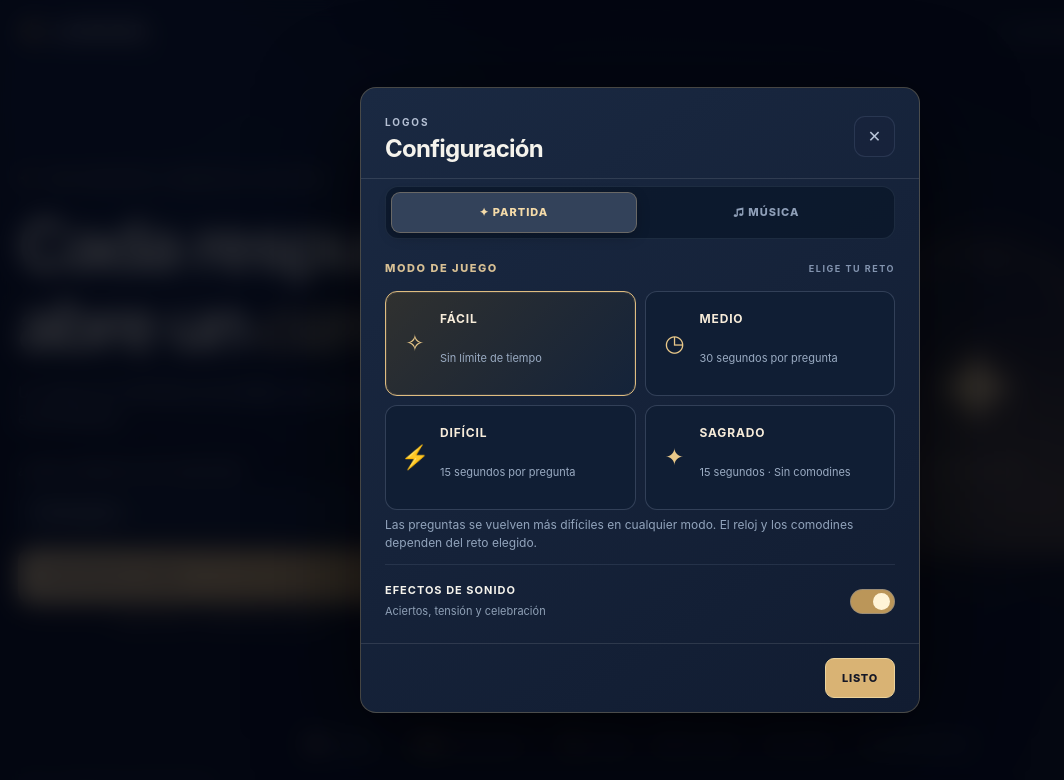
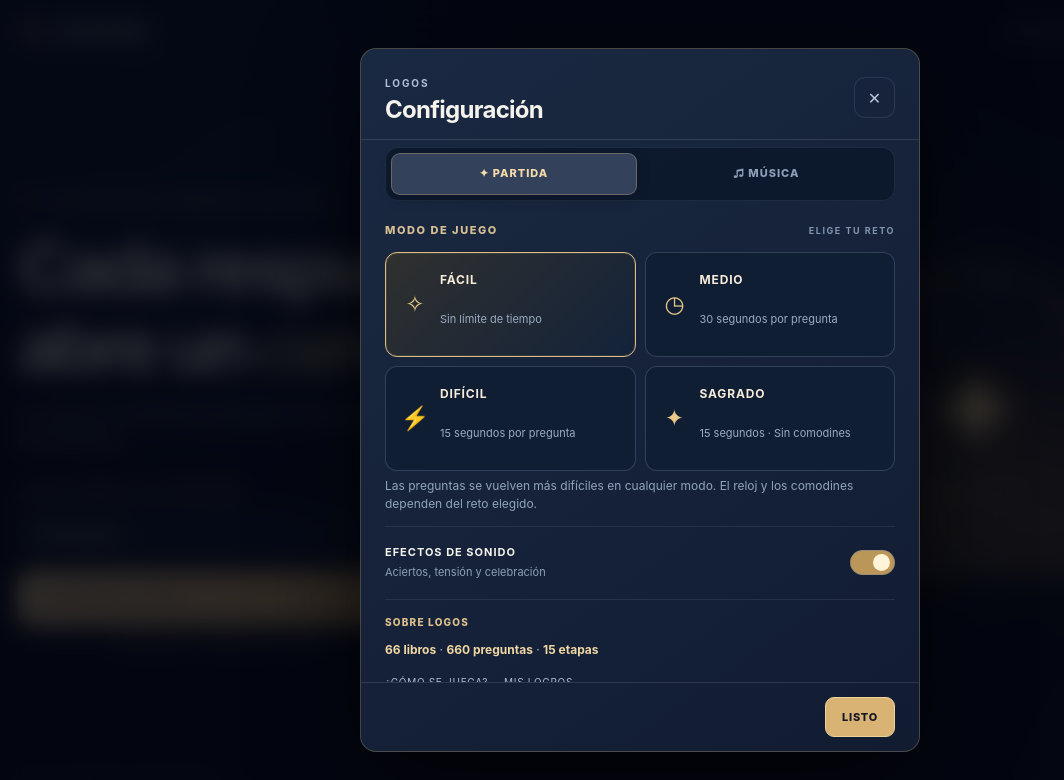
Before and after one commit to HlKARl/LOGOS, a plain HTML site: page index.html in a window 1280 px wide. Both pictures are taken after a click on the button 1241 px from the left and 31 px from the top of the page. Shown: the whole page, without its empty margins (0-1064 px from the left). Drawn offline with Linux system fonts and the light colour scheme.

Commit message:
Add files via upload

```diff
--- a/app.js
+++ b/app.js
@@ -47,7 +47,7 @@ function makeNewGame(){
 }
 function showHome(){view='home';music.setScene('home');stopTimer();$('gameScreen').hidden=true;$('resultScreen').hidden=true;$('homeScreen').hidden=false;const resume=Boolean(game);$('resumeBtn').hidden=!resume;$('homeModeText').textContent='✧ MODO '+MODES[settings.difficulty].label+' · '+MODES[settings.difficulty].description.toLocaleUpperCase('es-EC');if(game)$('playerInput').value=game.player;document.title='LOGOS · El gran desafío bíblico';window.scrollTo({top:0,behavior:'instant'})}
 function showGame(){if(!game)return showHome();view='game';music.setScene('game',game.round);$('homeScreen').hidden=true;$('resultScreen').hidden=true;$('gameScreen').hidden=false;$('mobileLadder').hidden=true;$('ladderToggle').setAttribute('aria-expanded','false');renderGame();startTimer();document.title='LOGOS · Pregunta '+game.round;window.scrollTo({top:0,behavior:'instant'})}
-function showResult(record){view='result';music.setScene('result',15,record.reason==='win');stopTimer();$('homeScreen').hidden=true;$('gameScreen').hidden=true;$('resultScreen').hidden=false;
+function showResult(record){view='result';music.setScene('result',15,record.reason==='win',record.reason);stopTimer();$('homeScreen').hidden=true;$('gameScreen').hidden=true;$('resultScreen').hidden=false;
  const win=record.reason==='win',retire=record.reason==='retire';$('resultIcon').textContent=win?'✦':retire?'◇':'✧';$('resultEyebrow').textContent=win?'DESAFÍO COMPLETADO':retire?'HAS DECIDIDO PLANTARTE':'FIN DEL CONCURSO';
  $('resultTitle').textContent=win?'¡Alcanzaste el millón!':retire?'¡Premio asegurado!':record.won>=10?'¡Gran recorrido!':record.won>=5?'¡Buen trabajo!':'¡Sigue aprendiendo!';
  $('resultSubtitle').textContent=win?'Respondiste correctamente las quince preguntas. ¡Un recorrido extraordinario!':retire?'Elegiste retirarte con lo ganado. A veces, la sabiduría también está en saber cuándo detenerse.':record.reason==='timeout'?'Se agotó el tiempo de la pregunta. Tu premio se calcula según la última meta asegurada.':'La última respuesta no fue correcta, pero siempre hay algo nuevo que aprender.';
@@ -132,16 +132,18 @@ function settingsModal(){
     <div class="mode-grid">${Object.entries(MODES).map(([key,m])=>`<label class="mode-option ${settings.difficulty===key?'picked':''}"><input type="radio" name="difficulty" value="${key}" ${settings.difficulty===key?'checked':''}><span class="mode-symbol">${key==='facil'?'✧':key==='medio'?'◷':key==='dificil'?'⚡':'✦'}</span><strong>${m.label}</strong><small>${m.description}</small></label>`).join('')}</div>
     <p class="settings-tip">Las preguntas se vuelven más difíciles en cualquier modo. El reloj y los comodines dependen del reto elegido.</p>
     <div class="settings-line"><div><strong>EFECTOS DE SONIDO</strong><small>Aciertos, tensión y celebración</small></div><label class="mini-switch"><input id="sfxToggle" type="checkbox" ${settings.sfx?'checked':''}><span></span></label></div>
+    <div class="settings-extra"><div class="settings-extra-title">SOBRE LOGOS</div><p><strong>66 libros</strong> · <strong>660 preguntas</strong> · <strong>15 etapas</strong></p><div class="settings-extra-actions"><button id="howInSettings" class="subtle-action" type="button">¿CÓMO SE JUEGA?</button><button id="recordsInSettings" class="subtle-action" type="button">MIS LOGROS</button></div></div>
     ${game?'<p class="settings-note">Hay una partida en curso: el modo elegido se aplicará al comenzar una nueva.</p>':''}`;
    pane.querySelectorAll('input[name="difficulty"]').forEach(radio=>radio.addEventListener('change',e=>{settings.difficulty=e.target.value;saveSettings();pane.querySelectorAll('.mode-option').forEach(el=>el.classList.toggle('picked',el.querySelector('input').checked));if($('homeModeText'))$('homeModeText').textContent='✧ MODO '+MODES[settings.difficulty].label+' · '+MODES[settings.difficulty].description.toLocaleUpperCase('es-EC');sound('select')}));
+   $('howInSettings').addEventListener('click',howTo);$('recordsInSettings').addEventListener('click',records);
    $('sfxToggle').addEventListener('change',e=>{settings.sfx=e.target.checked;saveSettings();if(settings.sfx)sound('select')});
   }else{
    const st=music.getState();pane.innerHTML=`<div class="settings-section-title">BANDA SONORA <span>AMBIENTE DINÁMICO</span></div>
     <div class="source-choices"><label class="source-option ${settings.musicSource==='ambient'?'picked':''}"><input type="radio" name="musicSource" value="ambient" ${settings.musicSource==='ambient'?'checked':''}><span>✧</span> Instrumental</label><label class="source-option ${settings.musicSource==='local'?'picked':''}"><input type="radio" name="musicSource" value="local" ${settings.musicSource==='local'?'checked':''}><span>♫</span> Mi dispositivo</label><label class="source-option ${settings.musicSource==='github'?'picked':''}"><input type="radio" name="musicSource" value="github" ${settings.musicSource==='github'?'checked':''}><span>☁</span> GitHub</label></div>
     <div class="audio-bar"><span>VOLUMEN</span><input id="volumeRange" type="range" min="0" max="100" value="${settings.musicVolume}" aria-label="Volumen musical"><span id="volumeVal">${settings.musicVolume}%</span></div>
     <div class="audio-current"><span class="audio-playing" id="playingNow">♫ ${clean(st.nowPlaying||'Música pausada')}</span><button id="nextSongBtn" class="small-skip" type="button" aria-label="Siguiente canción">⏭</button></div>
-    <div class="music-source-panel" id="localMusicPane" ${settings.musicSource!=='local'?'hidden':''}><p class="settings-tip">Importa una carpeta o varias canciones; se guardan en este dispositivo para escuchar sin internet.</p><div class="settings-line"><label for="localPhase">REPRODUCIR EN</label><select id="localPhase"><option value="auto">Todas las etapas / Según carpetas</option><option value="inicio">Inicio</option><option value="suave">Rondas 1–5</option><option value="media">Rondas 6–10</option><option value="intensa">Rondas 11–15</option><option value="victoria">Victoria</option></select></div><div class="import-actions"><label class="file-button" for="folderSongs">+ CARPETA</label><input id="folderSongs" type="file" accept="audio/*" webkitdirectory directory multiple hidden><label class="file-button" for="multipleSongs">+ CANCIONES</label><input id="multipleSongs" type="file" accept="audio/*,.mp3,.ogg,.wav,.m4a,.aac,.flac" multiple hidden></div><div class="library-footer"><span id="localMusicStatus">${st.localCount} canciones guardadas</span><button id="clearSongsBtn" class="subtle-action" type="button">BORRAR</button></div><p class="settings-tip">Si tu navegador no permite importar carpetas, elige varias canciones.</p></div>
-    <div class="music-source-panel" id="githubMusicPane" ${settings.musicSource!=='github'?'hidden':''}><p class="settings-tip">Añade archivos a <code>music/</code> en tu repositorio y sus rutas a <code>music/catalog.json</code>. Las listas cambian entre inicio, rondas 1–5, 6–10, 11–15 y victoria.</p><div class="library-footer"><span id="githubMusicStatus">${st.githubCount} pistas · ${st.offlineCount} sin conexión</span></div><button id="downloadMusicBtn" class="file-button wide-download" type="button">↓ DESCARGAR PARA JUGAR OFFLINE</button></div>
+    <div class="music-source-panel" id="localMusicPane" ${settings.musicSource!=='local'?'hidden':''}><p class="settings-tip">Importa una carpeta o varias canciones; se guardan en este dispositivo para escuchar sin internet.</p><div class="settings-line"><label for="localPhase">REPRODUCIR EN</label><select id="localPhase"><option value="auto">Todas las etapas / Según carpetas</option><option value="inicio">Inicio</option><option value="suave">Rondas 1–5</option><option value="media">Rondas 6–10</option><option value="intensa">Rondas 11–15</option><option value="victoria">Victoria</option><option value="derrota">Derrota</option></select></div><div class="import-actions"><label class="file-button" for="folderSongs">+ CARPETA</label><input id="folderSongs" type="file" accept="audio/*" webkitdirectory directory multiple hidden><label class="file-button" for="multipleSongs">+ CANCIONES</label><input id="multipleSongs" type="file" accept="audio/*,.mp3,.ogg,.wav,.m4a,.aac,.flac" multiple hidden></div><div class="library-footer"><span id="localMusicStatus">${st.localCount} canciones guardadas</span><button id="clearSongsBtn" class="subtle-action" type="button">BORRAR</button></div><p class="settings-tip">Si tu navegador no permite importar carpetas, elige varias canciones.</p></div>
+    <div class="music-source-panel" id="githubMusicPane" ${settings.musicSource!=='github'?'hidden':''}><p class="settings-tip">Añade archivos a <code>music/</code> en tu repositorio y sus rutas a <code>music/catalog.json</code>. Las listas cambian entre inicio, rondas 1–5, 6–10, 11–15, victoria y derrota.</p><div class="library-footer"><span id="githubMusicStatus">${st.githubCount} pistas · ${st.offlineCount} sin conexión</span></div><button id="downloadMusicBtn" class="file-button wide-download" type="button">↓ DESCARGAR PARA JUGAR OFFLINE</button></div>
     <p class="settings-tip audio-last">La música cambia de intensidad según la etapa. Para reproducirla, pulsa el icono musical de la barra superior.</p>`;
    const refresh=()=>{const a=music.getState();if($('localMusicStatus'))$('localMusicStatus').textContent=a.localCount+' canciones guardadas';if($('githubMusicStatus'))$('githubMusicStatus').textContent=`${a.githubCount} pistas · ${a.offlineCount} descargadas`;if($('playingNow'))$('playingNow').textContent='♫ '+(a.nowPlaying||'Música pausada')};
    pane.querySelectorAll('input[name="musicSource"]').forEach(radio=>radio.addEventListener('change',e=>{music.setSource(e.target.value);saveSettings();pane.querySelectorAll('.source-option').forEach(el=>el.classList.toggle('picked',el.querySelector('input').checked));$('localMusicPane').hidden=e.target.value!=='local';$('githubMusicPane').hidden=e.target.value!=='github';refresh()}));
@@ -163,7 +165,7 @@ function sound(kind){if(!settings.sfx)return;const p=(f,t,d,vol=.045)=>playTone(
 function bind(){
  $('brandBtn').addEventListener('click',()=>{if(view==='game'&&!pendingResolve){saveGame();showHome()}else if(view!=='game')showHome()});
  $('startBtn').addEventListener('click',()=>{if(game){openModal('¿Empezar otra partida?',`<p>Hay una partida guardada de <strong>${clean(game.player)}</strong>. Si comienzas una nueva, se perderá el progreso de esa partida.</p>`,[{label:'CANCELAR',fn:closeModal},{label:'NUEVA PARTIDA',style:'gold-action',fn:()=>{closeModal();makeNewGame()}}])}else makeNewGame()});
- $('resumeBtn').addEventListener('click',showGame);$('howBtn').addEventListener('click',howTo);$('recordsBtn').addEventListener('click',records);$('musicBtn').addEventListener('click',toggleMusic);$('nextTrackBtn').addEventListener('click',()=>music.skip());$('settingsBtn').addEventListener('click',settingsModal);$('homeSettingsBtn').addEventListener('click',settingsModal);$('leaveBtn').addEventListener('click',leaveMenu);
+ $('resumeBtn').addEventListener('click',showGame);$('musicBtn').addEventListener('click',toggleMusic);$('nextTrackBtn').addEventListener('click',()=>music.skip());$('settingsBtn').addEventListener('click',settingsModal);$('leaveBtn').addEventListener('click',leaveMenu);
  $('ladderToggle').addEventListener('click',()=>{const el=$('mobileLadder');el.hidden=!el.hidden;$('ladderToggle').setAttribute('aria-expanded',String(!el.hidden))});
  $('nextAnswerBtn').addEventListener('click',confirm);$('fiftyBtn').addEventListener('click',fifty);$('swapBtn').addEventListener('click',swap);$('doubleBtn').addEventListener('click',double);
  $('playAgainBtn').addEventListener('click',()=>{showHome();makeNewGame()});$('resultHomeBtn').addEventListener('click',showHome);
--- a/index.html
+++ b/index.html
@@ -46,7 +46,7 @@
         </div>
         <div class="home-art" aria-hidden="true"><div class="art-halo art-ring-1"></div><div class="art-halo art-ring-2"></div><div class="art-halo art-ring-3"></div><div class="art-gate"><div class="gate-ray"></div><div class="gate-sigil">✦</div><div class="gate-caption">LOGOS</div></div><div class="art-small-star star-one">✧</div><div class="art-small-star star-two">✧</div></div>
       </div>
-      <div class="home-lower"><div class="quest-marks"><span><strong>66</strong> LIBROS</span><i></i><span><strong>660</strong> PREGUNTAS</span><i></i><span><strong>15</strong> ETAPAS</span></div><div class="home-bottom"><button class="text-button" id="howBtn">CÓMO SE JUEGA</button><span>·</span><button class="text-button" id="recordsBtn">MIS LOGROS</button><span>·</span><button class="text-button" id="homeSettingsBtn">ELEGIR DIFICULTAD ↗</button></div></div>
+
     </section>
 
     <section class="screen game-screen" id="gameScreen" hidden aria-label="Concurso en curso">
--- a/music.js
+++ b/music.js
@@ -1,12 +1,13 @@
 /* LOGOS 2.0 — Music manager. No third-party services or CDNs. */
 (()=>{
 'use strict';
-const PHASES=['inicio','suave','media','intensa','victoria'];
+const PHASES=['inicio','suave','media','intensa','victoria','derrota'];
 const AUDIO_EXT=/\.(mp3|m4a|aac|ogg|opus|wav|flac|webm)$/i;
 const DB='logos-musica-v2',STORE='pistas';
 const pick=(arr)=>arr[Math.floor(Math.random()*arr.length)];
 function phaseOfPath(p){
  const path='/'+p.toLowerCase().replace(/\\/g,'/').normalize('NFD').replace(/[\u0300-\u036f]/g,'')+'/';
+ if(/\/(derrota|perdida|perder|gameover)\//.test(path))return 'derrota';
  if(/\/(victoria|ganador|final-victoria)\//.test(path))return 'victoria';
  if(/\/(inicio|menu|portada|home)\//.test(path))return 'inicio';
  if(/\/(intensa|intenso|dificil|11-15|nivel3|alta)\//.test(path))return 'intensa';
@@ -31,7 +32,7 @@ function create(settings,onChange=()=>{}){
  const loadedTracks=()=>settings.musicSource==='github'?catalog:local;
  function choices(){const all=loadedTracks(),needed=stage();let chosen=all.filter(x=>x.phase===needed);
   if(!chosen.length&&settings.musicSource==='local')chosen=all.filter(x=>x.phase==='general');
-  if(!chosen.length&&settings.musicSource==='local')chosen=all.filter(x=>x.phase!=='victoria'&&x.phase!=='inicio');
+  if(!chosen.length&&settings.musicSource==='local')chosen=all.filter(x=>x.phase!=='victoria'&&x.phase!=='derrota'&&x.phase!=='inicio');
   if(!chosen.length&&settings.musicSource==='github')chosen=all.filter(x=>x.phase==='general');
   return chosen;
  }
@@ -46,7 +47,7 @@ function create(settings,onChange=()=>{}){
   if(danger||middle){const beat=ctx.createOscillator(),gain=ctx.createGain();beat.type='sine';beat.frequency.setValueAtTime(danger?92:82,now);gain.gain.setValueAtTime(.0001,now);gain.gain.exponentialRampToValueAtTime(danger?.09:.043,now+.012);gain.gain.exponentialRampToValueAtTime(.0001,now+.26);beat.connect(gain).connect(master);beat.start(now);beat.stop(now+.28)}
   setTimeout(()=>{try{master.disconnect()}catch{}},5000);
  }
- function startAmbient(){fadeCancel();audio.pause();stopTicker();usingAmbient=true;nowPlaying='Instrumental LOGOS · '+({inicio:'Inicio',suave:'Sereno',media:'Expectativa',intensa:'Máxima tensión',victoria:'Victoria'}[stage()]||'');currentKey='ambient:'+stage();ambientCounter=0;setPlaying(true);playChords();ambientTick=setInterval(playChords,stage()==='intensa'?2500:stage()==='media'?3050:3750)}
+ function startAmbient(){fadeCancel();audio.pause();stopTicker();usingAmbient=true;nowPlaying='Instrumental LOGOS · '+({inicio:'Inicio',suave:'Sereno',media:'Expectativa',intensa:'Máxima tensión',victoria:'Victoria',derrota:'Derrota'}[stage()]||'');currentKey='ambient:'+stage();ambientCounter=0;setPlaying(true);playChords();ambientTick=setInterval(playChords,stage()==='intensa'?2500:stage()==='media'?3050:3750)}
  function stopPlayback(){changeToken++;fadeCancel();stopTicker();audio.pause();usingAmbient=false;if(objectUrl){URL.revokeObjectURL(objectUrl);objectUrl=null}currentKey='';nowPlaying='';setPlaying(false)}
  async function playTrack(track,token){if(token!==changeToken)return;
   usingAmbient=false;stopTicker();fadeCancel();audio.pause();
@@ -67,7 +68,7 @@ function create(settings,onChange=()=>{}){
  function stop(){stopPlayback()}
  function toggle(){if(playing)stop();else start()}
  function skip(){if(!playing){start();return}if(settings.musicSource==='ambient'){startAmbient();return}next(true)}
- function setScene(view,round=1,won=false){const old=stage();scene=view==='game'?'game':view==='result'&&won?'victoria':'inicio';phaseName=round<=5?'suave':round<=10?'media':'intensa';if(old!==stage()&&playing){if(settings.musicSource==='ambient')startAmbient();else next(true)}else notify()}
+ function setScene(view,round=1,won=false,reason=''){const old=stage();scene=view==='game'?'game':view==='result'?(won?'victoria':reason==='retire'?'inicio':'derrota'):'inicio';phaseName=round<=5?'suave':round<=10?'media':'intensa';if(old!==stage()&&playing){if(settings.musicSource==='ambient')startAmbient();else next(true)}else notify()}
  function setSource(value){if(!['ambient','local','github'].includes(value))value='ambient';settings.musicSource=value; if(playing){stopPlayback();start()}else notify()}
  function setVolume(){audio.volume=volume();notify()}
  async function importFiles(files,assignTo='auto'){const rows=[];for(const file of Array.from(files||[])){
--- a/music/catalog.json
+++ b/music/catalog.json
@@ -1,7 +1,18 @@
 {
-  "inicio": [],
-  "suave": [],
-  "media": [],
-  "intensa": [],
-  "victoria": []
+  "inicio": [
+    "inicio/Logos - Inicio.mp3"
+  ],
+  "suave": [
+    "juego/suave/Logos - Facil.mp3"
+  ],
+  "media": [
+    "juego/media/Logos - Medio.mp3"
+  ],
+  "intensa": [
+    "juego/intensa/Logos - Intensa.mp3"
+  ],
+  "victoria": [
+    "victoria/Victoria - Mario Bross.mp3"
+  ],
+  "derrota": []
 }
--- a/styles.css
+++ b/styles.css
@@ -321,3 +321,27 @@ body:has(#gameScreen:not([hidden])) .topbar{height:clamp(45px,8dvh,66px)}
  .feedback-bar{font-size:9px;min-height:30px}
  .lifeline{min-height:39px}
 }
+
+/* LOGOS 3.2: portada limpia y biblioteca musical resistente a pantallas estrechas */
+.home-screen{justify-content:center}
+.home-stage{width:100%;flex:1;min-height:0}
+.modal-backdrop{padding:10px;box-sizing:border-box;max-width:100vw;max-width:100dvw}
+.modal{box-sizing:border-box;width:min(560px,calc(100vw - 20px));max-width:calc(100vw - 20px);min-width:0;overflow:hidden;display:flex;flex-direction:column}
+.modal-heading,.modal-body,.modal-actions,.settings-pane,.music-source-panel{box-sizing:border-box;min-width:0;max-width:100%}
+.modal-body{min-height:0;overflow-x:hidden;overflow-y:auto;overscroll-behavior:contain}
+.settings-pane,.settings-pane *{min-width:0;box-sizing:border-box}
+.settings-line{min-width:0;flex-wrap:wrap;align-items:center}
+.music-source-panel select{min-width:0;max-width:100%;width:100%;white-space:normal;overflow-wrap:anywhere}
+.import-actions{display:grid;grid-template-columns:repeat(2,minmax(0,1fr));gap:8px;max-width:100%}
+.import-actions .file-button{display:flex;align-items:center;justify-content:center;width:100%;min-width:0;max-width:100%;white-space:normal;overflow-wrap:anywhere;padding:12px 6px;cursor:pointer}
+.library-footer{min-width:0;max-width:100%;flex-wrap:wrap}
+.library-footer span{min-width:0;max-width:100%;overflow-wrap:anywhere}
+.audio-bar,.audio-current,.source-choices{max-width:100%;min-width:0}
+.audio-playing{min-width:0;flex:1}
+.settings-extra{border-top:1px solid #71829b30;margin-top:14px;padding-top:14px;color:#aab8cc}
+.settings-extra-title{font-size:10px;color:#dec18d;font-weight:800;letter-spacing:.12em}
+.settings-extra p{font-size:12px;margin:10px 0;color:#aebcd1}
+.settings-extra strong{color:#f0d7a3}
+.settings-extra-actions{display:flex;gap:16px;flex-wrap:wrap}
+.settings-extra-actions .subtle-action{white-space:normal;text-align:left}
+@media(max-width:420px){.modal-backdrop{padding:5px}.modal{width:calc(100vw - 10px);max-width:calc(100vw - 10px)}.music-source-panel .settings-line{display:block}.music-source-panel select{margin-top:8px}.settings-extra-actions{gap:8px 15px}.home-stage{justify-content:center}}
--- a/sw.js
+++ b/sw.js
@@ -1,5 +1,5 @@
 // LOGOS 3.0: independent caches for application shell and user-selected soundtrack.
-const SHELL='logos-offline-v3.1.0';
+const SHELL='logos-offline-v3.2.0';
 const MUSIC='logos-music-v2';
 const FILES=['./','./index.html','./styles.css','./app.js','./music.js','./questions.js','./manifest.webmanifest','./music/catalog.json','./icons/logos.svg','./icons/logos-192.png','./icons/logos-512.png'];
 self.addEventListener('install',e=>{e.waitUntil(caches.open(SHELL).then(c=>c.addAll(FILES)).then(()=>self.skipWaiting()))});
```
Also changed, not shown: music/COMO_AGREGAR_CANCIONES.txt, music/derrota/LEEME.txt (added), 1 other file.
